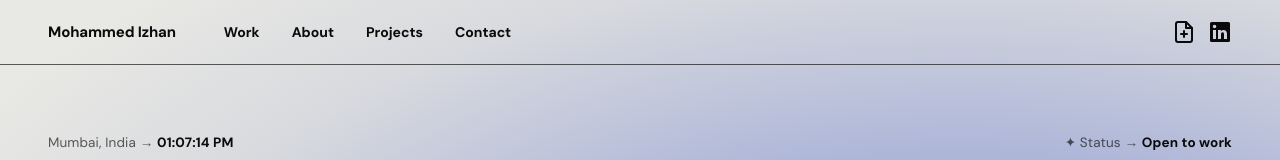
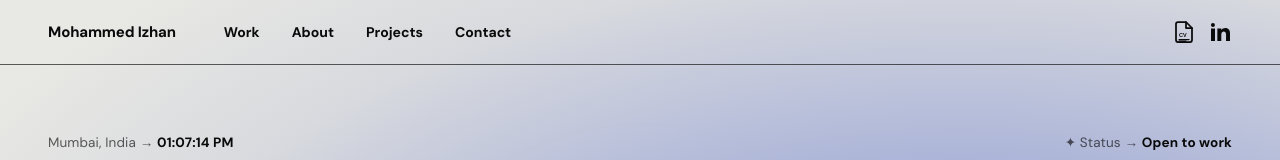
Before and after one commit to mohdizhan7/portfolio-v2, a Next.js app: page / in a window 1280 px wide. Shown: the top 160 px of the page. Built offline with nearby package versions, Linux system fonts and the light colour scheme.

Commit message:
Update nav icons to match designs, link CV to actual resume PDF

```diff
--- a/src/components/Nav.tsx
+++ b/src/components/Nav.tsx
@@ -29,14 +29,15 @@ export default function Nav() {
 
         <div style={{ display: 'flex', alignItems: 'center', gap: 12 }}>
           {/* CV */}
-          <a href="/resume/Resume_Izhan.pdf" target="_blank" rel="noreferrer"
+          <a href="/resume.pdf" target="_blank" rel="noreferrer"
             style={{ color: 'var(--fg)', display: 'flex', alignItems: 'center', transition: 'opacity 0.2s' }}
             title="View CV">
-            <svg width="24" height="24" viewBox="0 0 24 24" fill="none" stroke="currentColor" strokeWidth="2" strokeLinecap="round" strokeLinejoin="round">
+            <svg width="24" height="24" viewBox="0 0 24 24" fill="none" stroke="currentColor" strokeWidth="1.75" strokeLinecap="round" strokeLinejoin="round">
               <path d="M14 2H6a2 2 0 0 0-2 2v16a2 2 0 0 0 2 2h12a2 2 0 0 0 2-2V8z"/>
               <polyline points="14 2 14 8 20 8"/>
-              <line x1="12" y1="11" x2="12" y2="17"/>
-              <line x1="9" y1="14" x2="15" y2="14"/>
+              <text x="7" y="17" fontSize="5.5" fontWeight="700" stroke="none" fill="currentColor" fontFamily="sans-serif">CV</text>
+              <line x1="7" y1="19.5" x2="17" y2="19.5" strokeWidth="1.25"/>
+              <line x1="7" y1="21" x2="14" y2="21" strokeWidth="1.25"/>
             </svg>
           </a>
           {/* LinkedIn */}
@@ -44,7 +45,7 @@ export default function Nav() {
             style={{ color: 'var(--fg)', display: 'flex', alignItems: 'center', transition: 'opacity 0.2s' }}
             title="LinkedIn">
             <svg width="24" height="24" viewBox="0 0 24 24" fill="currentColor">
-              <path d="M20.5 2h-17A1.5 1.5 0 002 3.5v17A1.5 1.5 0 003.5 22h17a1.5 1.5 0 001.5-1.5v-17A1.5 1.5 0 0020.5 2zM8 19H5v-9h3zM6.5 8.25A1.75 1.75 0 118.3 6.5a1.78 1.78 0 01-1.8 1.75zM19 19h-3v-4.74c0-1.42-.6-1.93-1.38-1.93A1.74 1.74 0 0013 14.19a.66.66 0 000 .14V19h-3v-9h2.9v1.3a3.11 3.11 0 012.7-1.4c1.55 0 3.36.86 3.36 3.66z"/>
+              <path d="M6.94 5a2 2 0 1 1-4-.002 2 2 0 0 1 4 .002zM7 8.48H3V21h4V8.48zm6.32 0H9.34V21h3.94v-6.57c0-3.66 4.77-4 4.77 0V21H22v-7.93c0-6.17-7.06-5.94-8.72-2.91l.04-1.68z"/>
             </svg>
           </a>
           {/* Hamburger */}
```
Also changed, not shown: 1 other file (tests, documents, lock files or other folders).
